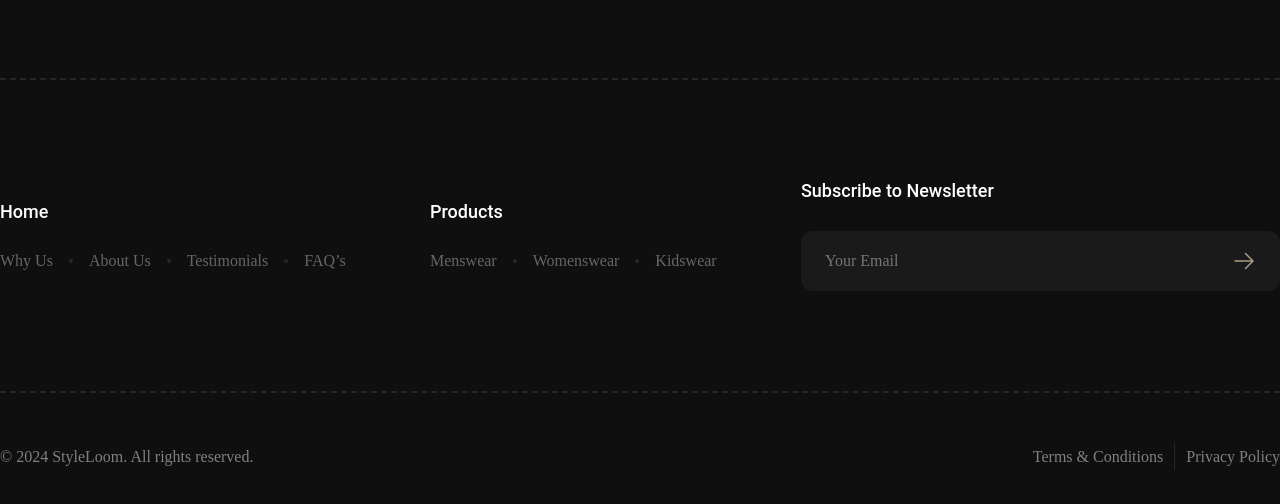
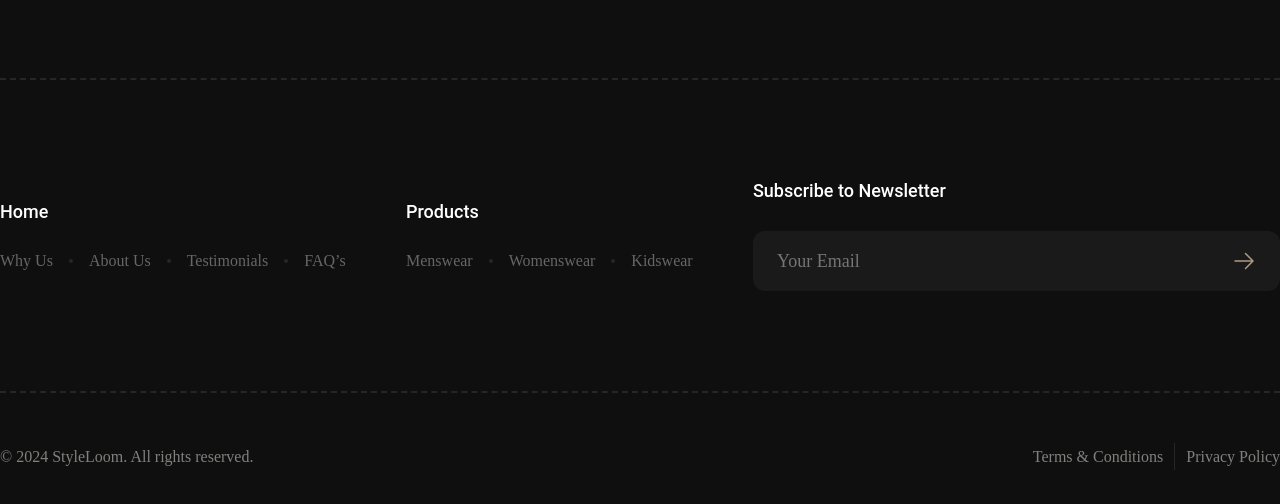
Before and after one commit to Polina27-bp/Style.loom, a plain HTML site: page index.html in a window 1280 px wide. Shown: the part 8066-8570 px from the top of the page. Drawn offline with Linux system fonts and the light colour scheme; a web font is replaced by a local one.

Commit message:
валидация

```diff
--- a/index.html
+++ b/index.html
@@ -696,10 +696,10 @@
                     <form action="#">
                         <p>
                             <label for="email">Subscribe to Newsletter</label>
-                            <button>
+                            <div class="footer__input">
                                 <input type="email" name="email" id="email" required placeholder="Your Email">
                                 <img src="./images/row-input.svg" alt="">
-                            </button>
+                            </div>
                         </p>
                     </form>
                 </div>
--- a/styles/blocks/_footer.scss
+++ b/styles/blocks/_footer.scss
@@ -117,7 +117,12 @@
                     font-family: Roboto;
                 }
 
-                button {
+
+            }
+        }
+    }
+
+    &__input {
         margin-top: 30px;
         width: 479px;
         padding: 18px 24px;
@@ -133,9 +138,6 @@
             font-family: Roboto-Mono;
             background-color: #1A1A1A;
             border: 0px;
-                    }
-                }
-            }
         }
     }
 
```
Also changed, not shown: styles/dist/style.css. Lines whose indentation alone changed are shown as unchanged.
